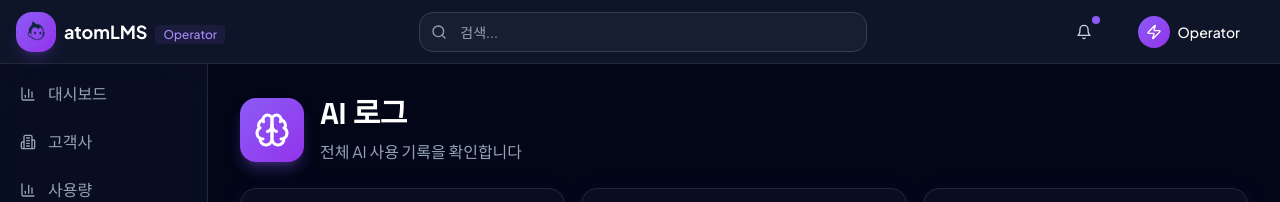
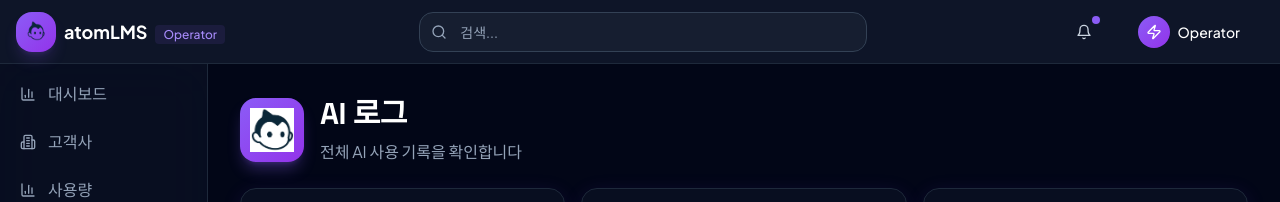
Before and after one commit to p01092451503-afk/learn-doc-wise, a React (Vite) app: page /operator/ai-logs in a window 1280 px wide. Shown: the top 202 px of the page. Built offline with nearby package versions, Linux system fonts and the light colour scheme; no server answers; the database is empty; the HTML template or start-up script is replaced by a standard one.

Commit message:
Refactor: Update atom logo size

```diff
--- a/src/pages/operator/OperatorAILogs.tsx
+++ b/src/pages/operator/OperatorAILogs.tsx
@@ -8,6 +8,7 @@ import { Select, SelectContent, SelectItem, SelectTrigger, SelectValue } from "@
 import { supabase } from "@/integrations/supabase/client";
 import { useToast } from "@/hooks/use-toast";
 import { Brain, Search } from "lucide-react";
+import atomLogo from "@/assets/atom-logo.png";
 
 interface AILog {
   id: string;
@@ -81,7 +82,7 @@ const OperatorAILogs = () => {
       <div className="space-y-6">
         <div className="flex items-center gap-4">
           <div className="h-16 w-16 rounded-2xl bg-gradient-to-br from-violet-500 to-purple-600 flex items-center justify-center shadow-lg shadow-violet-500/30">
-            <Brain className="h-9 w-9 text-white" />
+            <img src={atomLogo} alt="AI" className="h-11 w-11" />
           </div>
           <div>
             <h1 className="text-3xl font-bold text-white mb-2">AI 로그</h1>
```
